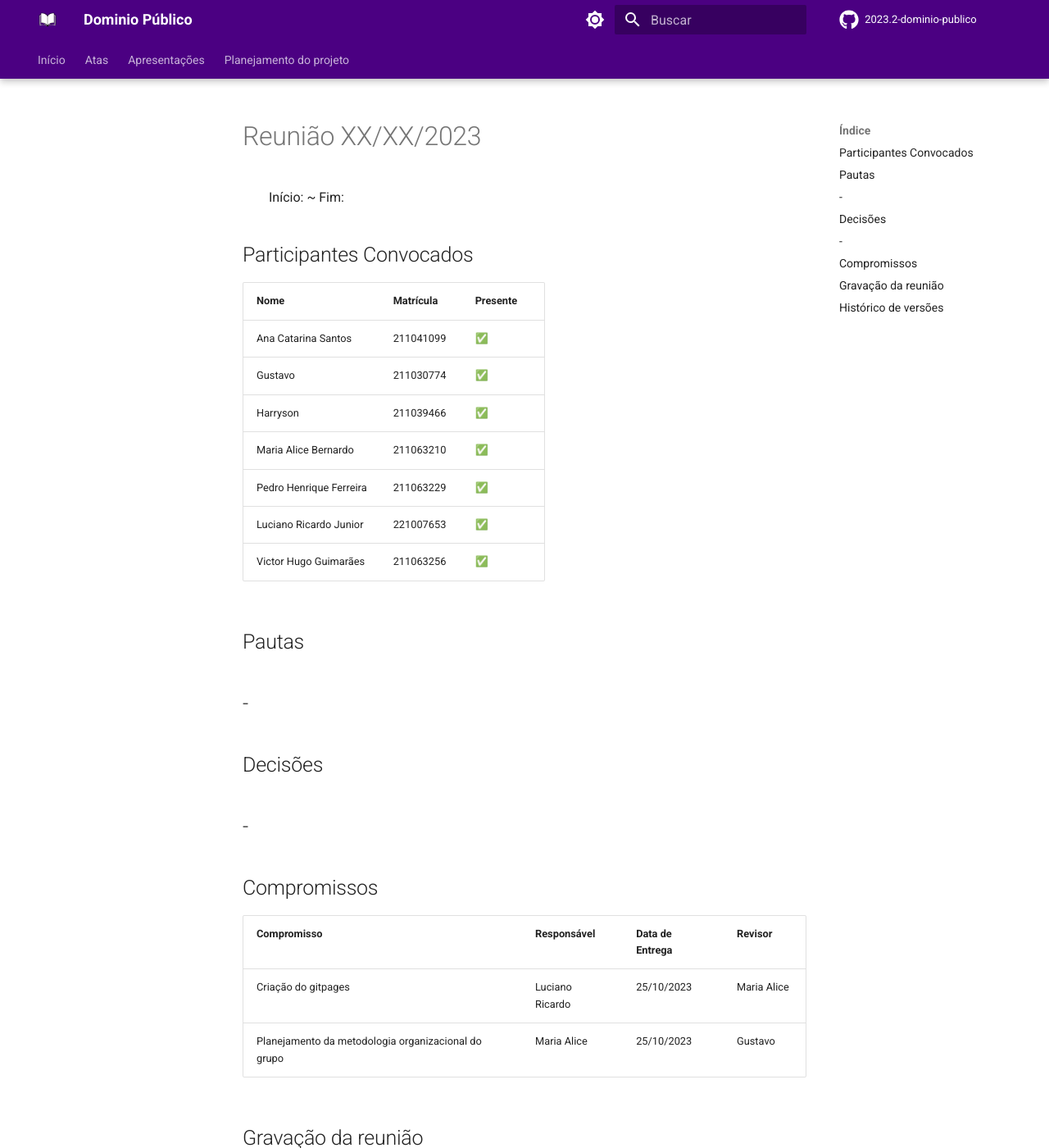
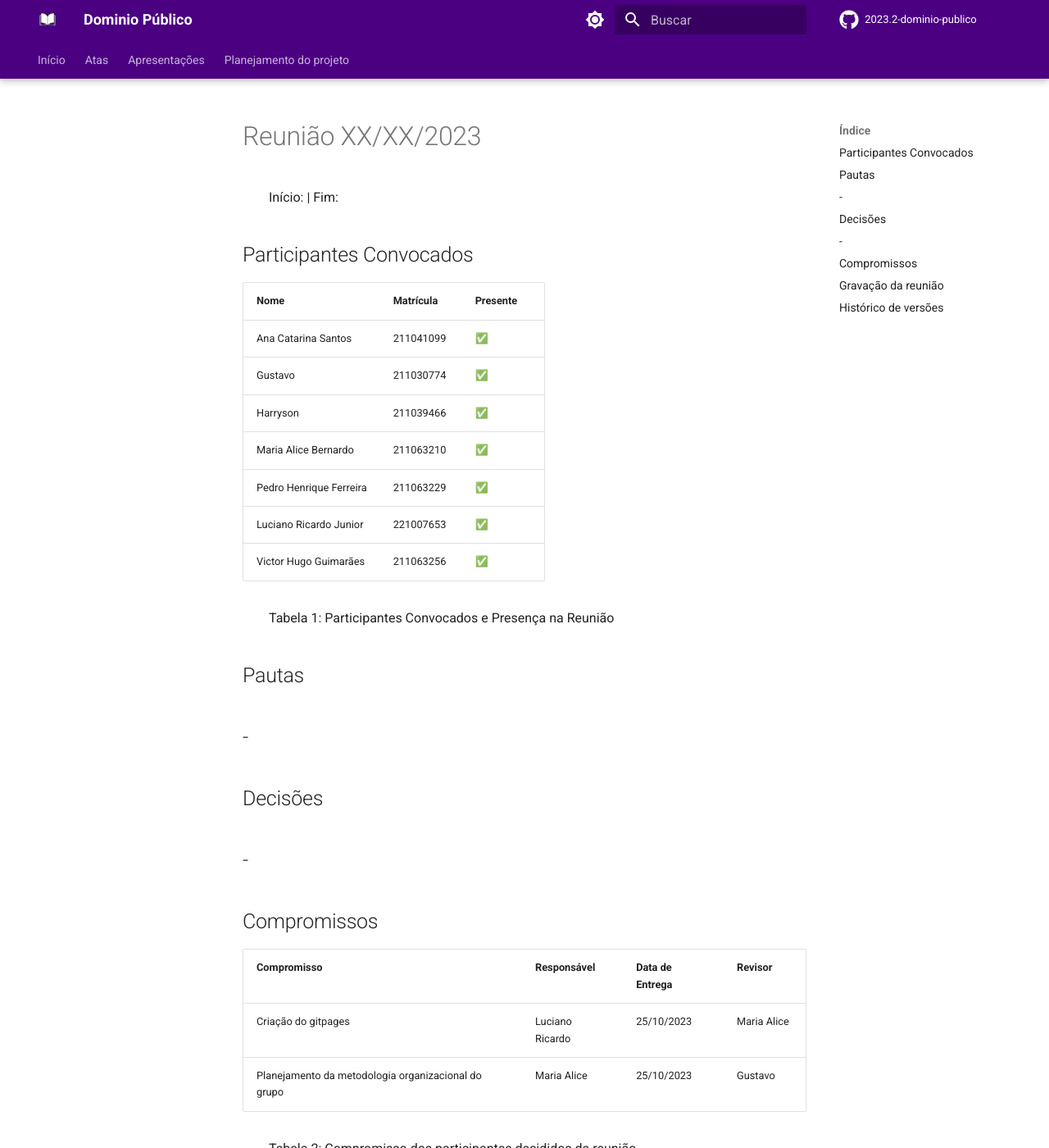
Before and after one commit to Interacao-Humano-Computador/2023.2-Dominio-Publico, an MkDocs documentation site: the page built from docs/atas/Ata_XX-XX-XX.md, in a window 1280 px wide and 1400 px high. Shown: the whole window at 82% size. Built offline with MkDocs 1.6.1 and Material for MkDocs 9.7.7, drawn with Linux system fonts in a browser that asks for light colours; comment, search, counter and statistics services are not loaded; some of the changed text lies outside the part shown.

Commit message:
Update Ata_XX-XX-XX.md

```diff
--- a/docs/atas/Ata_XX-XX-XX.md
+++ b/docs/atas/Ata_XX-XX-XX.md
@@ -1,5 +1,5 @@
 # Reunião XX/XX/2023
-Início: ~ Fim:
+Início: | Fim:
 <!-- Este é um arquivo base, para criar uma ata, basta copiá-lo e preencher os dados da reunião -->
 
 ## Participantes Convocados
@@ -21,9 +21,9 @@
   <tr><td>Luciano Ricardo Junior</td><td>221007653</td><td>✅</td></tr>
   <tr><td>Victor Hugo Guimarães</td><td>211063256</td><td>✅</td></tr>
 </table>
-
 </body>
 </html>
+Tabela 1: Participantes Convocados e Presença na Reunião
 
 ## Pautas
 
@@ -56,6 +56,7 @@
 </table>
 </body>
 </html>
+Tabela 2: Compromisso dos participantes decididos da reunião
 
 ## Gravação da reunião
 
```
